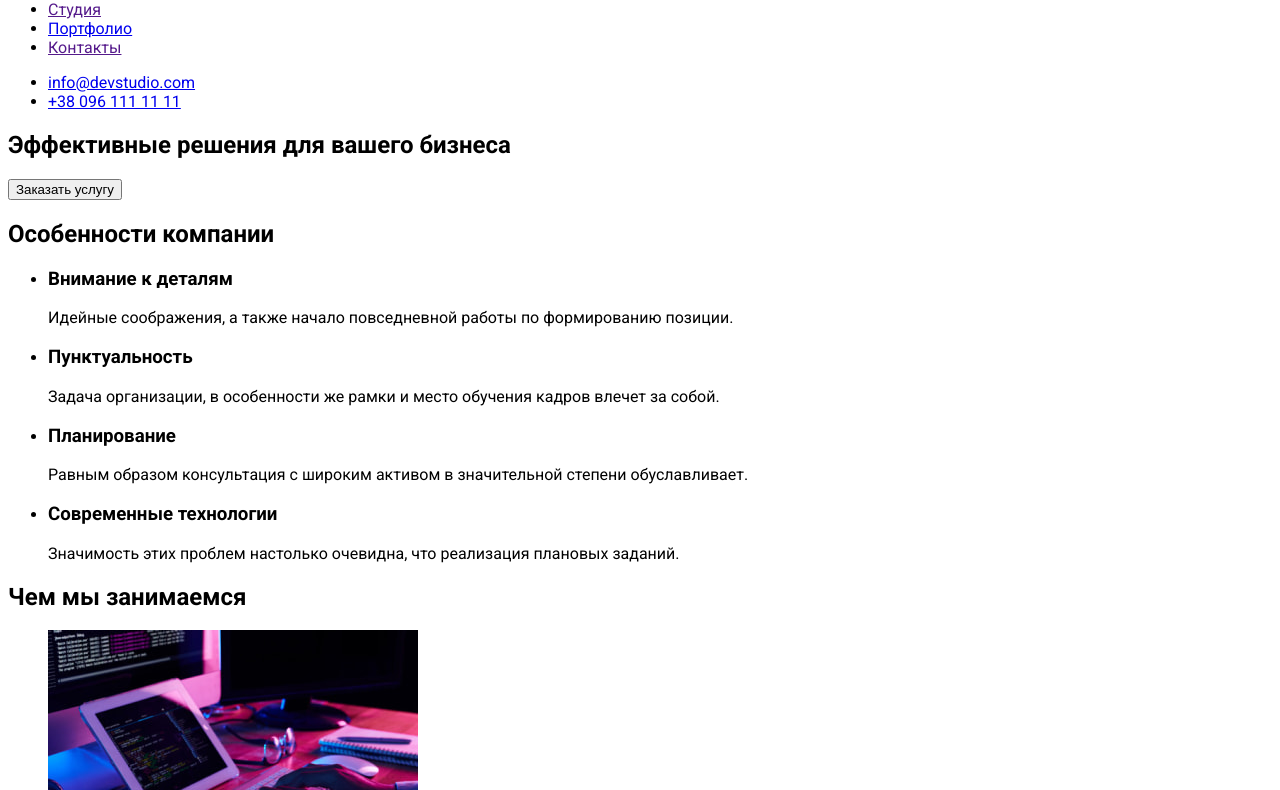
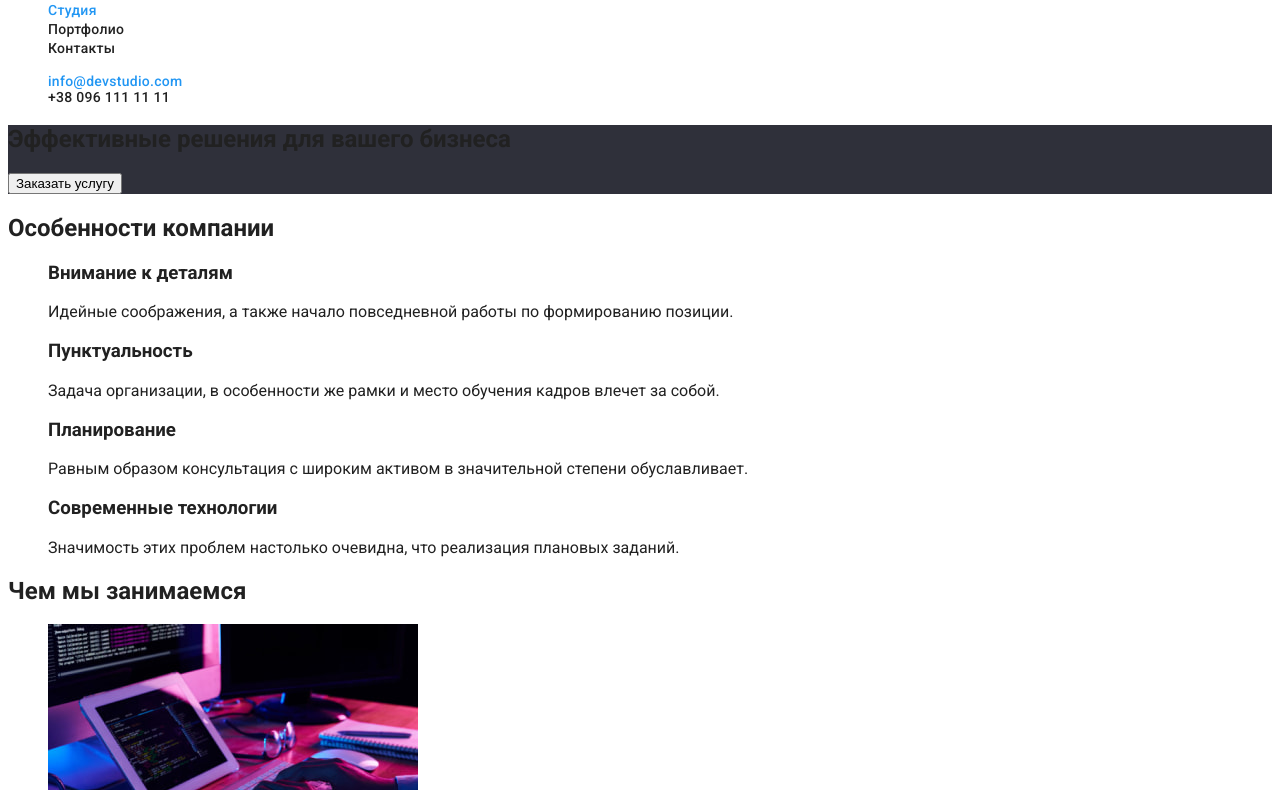
Before and after one commit to tetiana-leso/goit-markup-hw-02, a plain HTML site: page index.html in a window 1280 px wide. Shown: the part 43-833 px from the top of the page. Drawn offline with Linux system fonts and the light colour scheme.

Commit message:
adds css for header

```diff
--- a/css/styles.css
+++ b/css/styles.css
@@ -1,36 +1,83 @@
-/* цвет ооновного текста */
- #212121
-
-/* цвет вторинного текста */
-#757575
-
-/* акцент */
-#2196F3
-
-/* белый */
-
-#FFFFFF
-
-
 
 :root {
+    /* fonts */
+    --main-font: 'Roboto', sans-serif;
+    --secondary-font: 'Raleway', sans-serif;
+
+    /* text colors */
+
     --primary-text-color: #212121;
     --secondary-text-color: #757575;
     --accent-color: #2196F3;
     --primary-white-color: #ffffff;
-}
+    --dark-color: #000000;
 
-body {
-    font-family: 'Roboto', sans-serif;
-    background-color: var(--primary-white-color);
-    color: var(--primary-text-color);
+    /* bg colors */
+    --white-bg-cl: #FFFFFF;
+    --light-bg-cl: #F5F4FA;
+    --dark-bg-cl: #2F303A;
 
 
 }
 
-.logo {
+body {
+    font-family: var(--main-font);
+    color: var(--primary-text-color);
 
 }
-.site-nav {
+
+/* reset styles */
+
+.list {
+    list-style: none;
 
 }
+
+.link {
+    text-decoration: none;
+    color: currentColor;
+
+
+    }
+
+     /* header section */
+
+.header-link, .header-contacts {
+    font-weight: 500;
+    font-size: 14px;
+    line-height: calc(16 / 14);
+    letter-spacing: 0.02em;
+    color: #212121;
+}
+
+.header-link:hover,
+.header-link:focus,
+.header-contacts:hover,
+.header-contacts:focus {
+    color: var(--accent-color);
+
+}
+
+.header-link-current,
+.header-email-current {
+    color: var(--accent-color)
+
+}
+
+.phone {
+    color: #757575;
+}
+
+.logo {
+    color: var(--accent-color);
+
+}
+
+.accent-logo-header {
+    color: var(--dark-color);
+}
+
+.hero {
+    background-color: var(--dark-bg-cl);
+
+}
--- a/index.html
+++ b/index.html
@@ -14,23 +14,23 @@
 </head>
 <body>
 
-    <header class="page-header">
-        <nav>
-            <a href="./index.html" class="logo">WebStudio</a>
-            <ul class="site-nav">
-                <li><a href="">Студия</a></li>
-                <li><a href="./portfolio.html">Портфолио</a></li>
-                <li><a href="">Контакты</a></li>
+    <header class="header">
+        <nav class="header-nav">
+            <a class="logo link" href="./index.html">Web<span class="accent-logo-header">Studio</span></a>
+            <ul class="header-nav list">
+                <li><a class="header-link header-link-current link" href="">Студия</a></li>
+                <li><a class="header-link link" href="./portfolio.html">Портфолио</a></li>
+                <li><a class="header-link link" href="">Контакты</a></li>
             </ul>
         </nav>
-        <ul class="contacts">
-            <li><a href="mailto:info@example.com">info@devstudio.com</a></li>
-            <li><a href="tel:+380991111111">+38 096 111 11 11</a></li>
+        <ul class="header-contacts list">
+            <li><a class="header-email header-email-current link" href="mailto:info@example.com">info@devstudio.com</a></li>
+            <li><a class="header-phone link" href="tel:+380991111111">+38 096 111 11 11</a></li>
         </ul>
     </header>
     <main>
 
-        <section>
+        <section class="hero">
             <h1>Эффективные решения для вашего бизнеса</h1>
             <button type="button">Заказать услугу</button>
         </section>
@@ -38,7 +38,7 @@
         <section>
             <!--hide title-->
             <h2>Особенности компании</h2>
-                <ul>
+                <ul class="feature list">
                     <li>
                         <h3>Внимание к деталям</h3>
                         <p>Идейные соображения, а также начало повседневной работы по формированию позиции.</p>
@@ -60,7 +60,7 @@
 
         <section>
             <h2>Чем мы занимаемся</h2>
-                <ul>
+                <ul class="work list">
                     <li>
                         <img src="./images/image1.jpg" alt="Разметка  веб-страницы" width="370"/>
                     </li>
@@ -75,7 +75,7 @@
 
         <section>
             <h2>Наша команда</h2>
-            <ul>
+            <ul class="team list">
                 <li>
                     <img src="./images/photo1.jpg" alt="Фото Игоря Демьяненко" width="270"/>
                     <h3>Игорь Демьяненко</h3>
@@ -100,13 +100,13 @@
         </section>
     </main>
     <footer>
-        <a href="./index.html" class="logo">WebStudio</a>
+        <a class="logo link" href="./index.html">WebStudio</a>
 
         <address>
-            <ul class="adress">
+            <ul class="address list">
                 <li>г. Киев, пр-т Леси Украинки, 26</li>
-                <li><a href="mailto:info@example.com">info@example.com</a></li>
-                <li><a href="tel:+380991111111">+38 099 111 11 11</a></li>
+                <li><a class="link" href="mailto:info@example.com">info@example.com</a></li>
+                <li><a class="link" href="tel:+380991111111">+38 099 111 11 11</a></li>
             </ul>
         </address>
 
```
Also changed, not shown: portfolio.html (+15 -15 lines).
